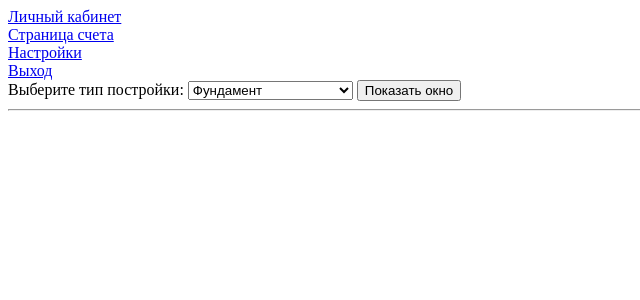
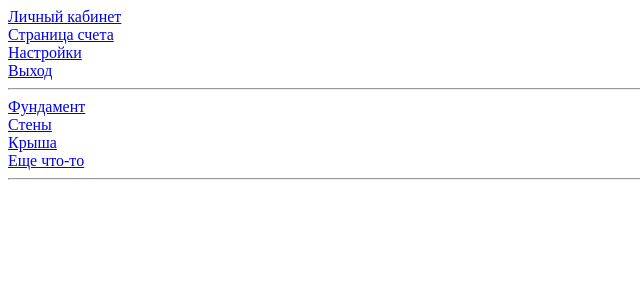
Before and after one commit to StarodubtsevN/building_and_renovation, a PHP site: page /calculator/calc_form.php in a window 1280 px wide. Shown: the top 300 px of the page, without its empty margins (0-640 px from the left). Run offline with PHP 8.4, Linux system fonts and the light colour scheme.

Commit message:
work_for_menus

```diff
--- /dev/null
+++ b/_partials/menus/global_menu.php
@@ -0,0 +1,17 @@
+<?php
+require("../_partials/_header.php");
+require_once("../_partials/_helper.php");
+?>
+
+<body>
+<div class="option-window">
+    <div class="account">
+        <a href="<?= url('account/acc_form') ?>" class="account-text">Личный кабинет</a></div>
+    <div class="account">
+        <a href="<?= url('calculator/calc_form') ?>" class="account-text" type="button">Страница счета</a></div>
+    <div class="account">
+        <a href="<?= url('') ?>" class="account-text">Настройки </a></div>
+    <div class="account">
+        <a href="<?= url('auth/sig_form') ?>" class="account-text">Выход</a> </div>
+</div>
+</body>
--- /dev/null
+++ b/_partials/menus/menu_type_build.php
@@ -0,0 +1,21 @@
+<?php
+require("../_partials/_header.php");
+require_once("../_partials/_helper.php");
+?>
+<!--меню перехода по типам постройки-->
+<body>
+<div class="optionWindow">
+    <div class="account">
+        <a href="<?= url('calculator/fund_proc') ?>" class="account-text">Фундамент</a>
+    </div>
+    <div class="account">
+        <a href="<?= url('calculator/wall_proc') ?>" class="account-text" type="button">Стены</a>
+    </div>
+    <div class="account">
+        <a href="<?= url('calculator/something_proc') ?>" class="account-text">Крыша</a>
+    </div>
+    <div class="account">
+        <a href="<?= url('calculator/something_proc') ?>" class="account-text">Еще что-то</a>
+    </div>
+</div>
+</body>
--- a/calculator/calc_form.php
+++ b/calculator/calc_form.php
@@ -6,52 +6,13 @@ global $selectedWindow;
 
 <title>Стараница счета</title>
 <body>
-<!--меню перехода по страницам сайта-->
+<!-- отображение меню перехода по страницам сайта-->
 <div>
-<!--<div class="photo">
-            <img src="../../image/Male_User-1024.webp" alt="Ваше фото" height="162px" width="162px">
-        </div>-->
-<div class="account">
-        <a href="<?= url('account/acc_form') ?>" class="account-text">Личный кабинет</a>
-    </div>
-    <div class="account">
-        <a href="<?= url('calculator/calc_form') ?>" class="account-text" type="button">Страница счета</a>
-    </div>
-    <div class="account">
-        <a href="<?= url('') ?>" class="account-text">Настройки </a>
-    </div>
-    <div class="account">
-        <a href="<?= url('auth/sig_form') ?>" class="account-text">Выход</a> <!--сделать так, чтобы стералась сессия при выходе-->
-    </div>
-    <!-- Форма выбора окна -->
-    <form method="post">
-        <!--решить проблему с тем, что при нажатии на кнопку не сохраняется выбор пользователя(выбор-тип постройки)-->
-        <label>Выберите тип постройки:</label>
-        <select name="window" id="window">
-            <option value="window1">Фундамент</option>
-            <option value="window2">Стены</option>
-            <option value="window3">Придумать еще, что-то</option>
-        </select>
-        <input type="submit" name="submit" value="Показать окно">
-    </form>
+    <header> <?php include("../_partials/menus/global_menu.php");?></header>
     <hr>
-    <div>
-        <!-- Отображение содержимого выбранного окна -->
-        <?php
-        // Проверяем, была ли отправлена форма
-        if (isset($_POST['window'])) {
-            // Получаем выбранное значение из меню
-            $selectedWindow = $_POST['window'];
-            // В зависимости от выбора пользователя, подключаем нужное содержимое
-            if ($selectedWindow === 'window1') {
-                include('fund_proc.php');
-            } elseif ($selectedWindow === 'window2') {
-                include('wall_proc.php');
-            } elseif ($selectedWindow === 'window3'){
-                include('something_proc.php');
-            }
-        }
-        ?>
-    </div>
+    <!-- отображение меню перехода по окнам -->
+    <footer>
+    <?php include("../_partials/menus/menu_type_build.php");?></footer>
+    <hr>
 </div>
 </body>
```
Also changed, not shown: account/acc_form.php (+6 -23 lines), calculator/fund_proc.php (+8 -0 lines), calculator/wall_proc.php (+32 -1 lines), _partials/menus/menu_tipe_fund.php (added).
